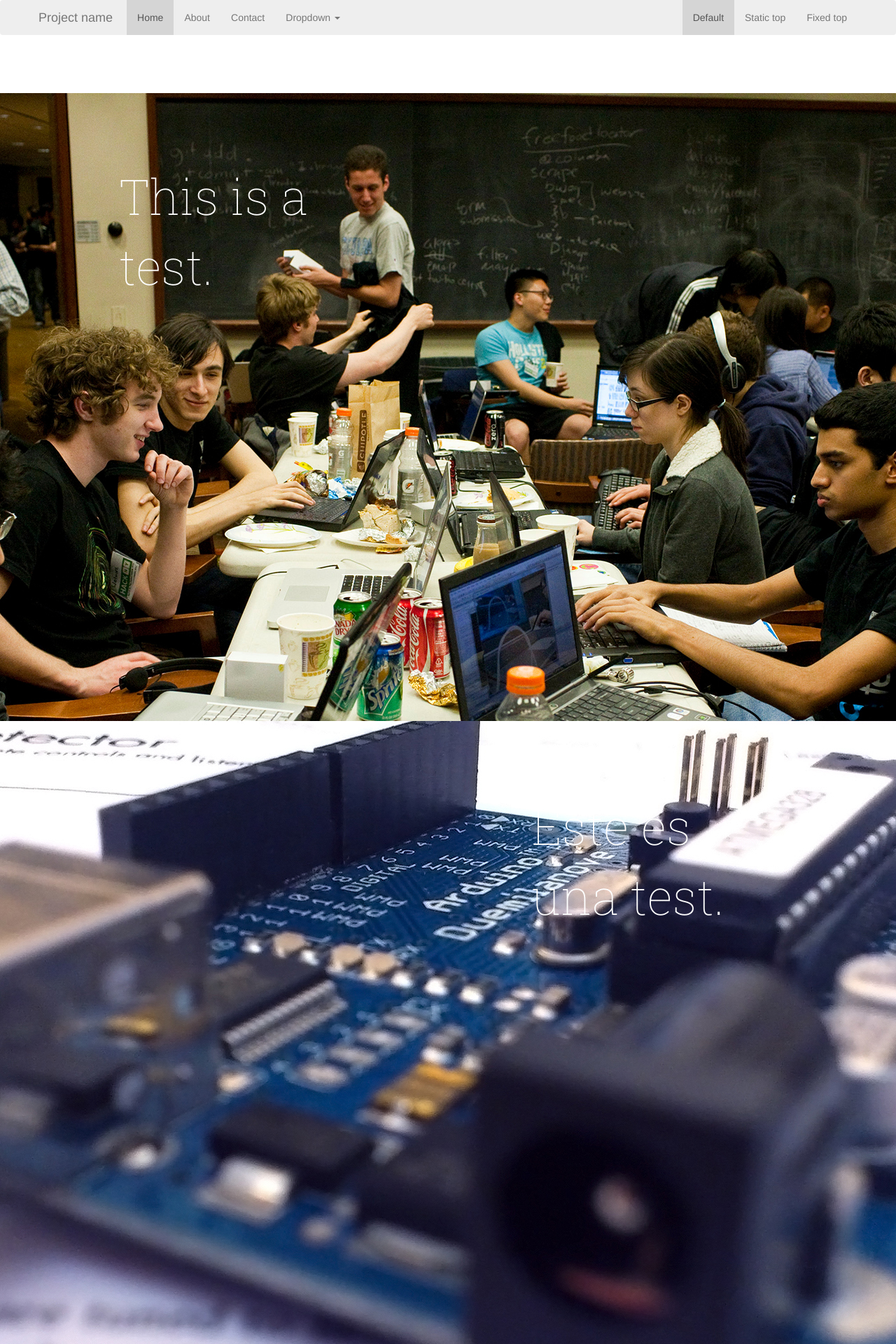
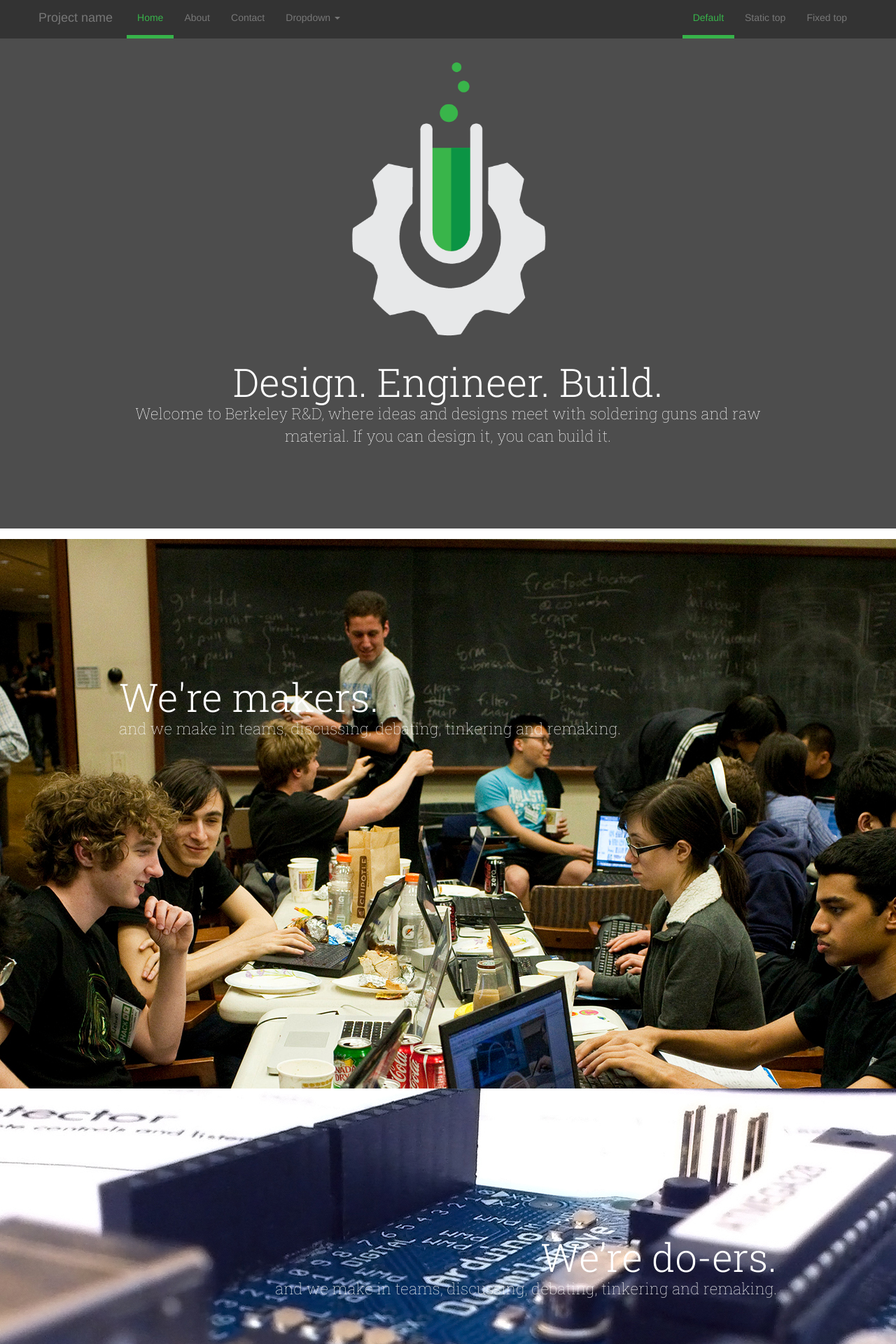
Before and after one commit to mngyuan/berkeleyRND, a Flask app: page / in a window 1280 px wide. Shown: the top 1920 px of the page at 70% size. Run offline with Flask 2, Linux system fonts and the light colour scheme; some libraries are stand-ins or nearby versions.

Commit message:
finished landing page content
navbar reskin in progress, need to rethink templated content

```diff
--- a/app/static/common.css
+++ b/app/static/common.css
@@ -11,7 +11,30 @@ body {
 p {
   font-family: 'Roboto Slab', 'Helvetica Neue', sans-serif;
   font-weight: 200;
+  font-size:0.8em;
+}
+
+p.title {
+  font-weight: 300;
   font-size:2em;
+  margin-bottom: -10px;
+}
+
+.navbar {
+  margin-bottom: 0px;
+  background-color: #333333;
+  border-radius: 0px;
+}
+
+.navbar-nav>.active>a {
+  background-color: #333333;
+}
+.navbar-nav>li>a {
+  font-weight: 500;
+}
+.navbar-nav>li.active>a {
+  color: #37b34a;
+  border-bottom: 5px solid #37b34a;
 }
 
 /* Wrapper for page content to push down footer */
--- a/app/static/home.css
+++ b/app/static/home.css
@@ -3,19 +3,20 @@
 */
 
 .float-left{
-  font-size: 2.5em;
+  font-size: 2em;
   float: left;
   margin: 0 0 0 20px;
 }
 
 .float-right{
-  font-size: 2.5em;
+  font-size: 2em;
   float: right;
   margin: 0 20px 0 0;
+  text-align: right;
 }
 
 .center{
-  font-size: 2.5em;
+  font-size: 2em;
   padding: 80px 0 0 0;
   text-align: center;
 }
@@ -28,13 +29,13 @@
 }
 
 .story .float-left, .story .float-right{
-  padding: 100px 0 0 0;
+  padding: 200px 0 0 0;
   position: relative;
-  width: 350px;
+  width: 75%;
 }
 
 #intro, #second, #third, #fourth{
-  height: 900px;
+  height: 800px;
   width: 100%;
   color: white;
   margin: 0 auto 0 auto;
@@ -43,20 +44,28 @@
 }
 
 #intro {
+  height: 700px;
+  background: #4d4d4d;
+  background-attachment: fixed;
+  background-position: 50% 0px;
+  background-repeat: no-repeat no-repeat;
+}
+
+#second {
   background:url(images/hackathon.jpg) 50% 0 no-repeat fixed;
   background-attachment: fixed;
   background-position: 50% 0px;
   background-repeat: no-repeat no-repeat;
 }
 
-#second {
+#third {
   background:url(images/arduino.jpg) 50% 0 no-repeat fixed;
   background-attachment: fixed;
   background-position: 50% 0px;
   background-repeat: no-repeat no-repeat;
 }
 
-#third {
+#fourth {
   background:url(images/sublime.jpg) 50% 0 no-repeat fixed;
   background-attachment: fixed;
   background-position: 50% 0px;
--- a/app/templates/base.html
+++ b/app/templates/base.html
@@ -26,8 +26,6 @@
 
 
 <body>
-  <div id="wrap">
-
     <!-- Static navbar -->
   <div class="navbar">
     <div class="container">
@@ -74,6 +72,8 @@
   </div>
   -->
 
+  <!--
+  TODO: rethink content location
   <div class="container">
     {% with msgs = get_flashed_messages() %}
     {% if msgs %}
@@ -87,14 +87,15 @@
 
     {% block textcontent %}{% endblock %}
   </div>
+  -->
 
   {% block content %}{% endblock %}
 
-  </div> <!-- /wrap -->
+
 
   <div id="footer">
     <div class="container">
-      <p class="text-muted credit">A test design for allen and kevin.
+      <p class="text-muted credit">A test design for Berkeley RND.
         <small>Website code structured with some bootstrappin'</small></p>
     </div>
   </div>
--- a/app/templates/index.html
+++ b/app/templates/index.html
@@ -25,14 +25,12 @@
 
 
 
-{% block textcontent %}
-<!--
+<!--{% block textcontent %}
       <div class="page-header">
         <h1>Berkeley RND</h1>
         <p>We're makers, do-ers, tinker-ers, whatever you want to call it, and I'm coding way too late at night to be writing lorem ipsums.</p>
       </div>
--->
-{% endblock %}
+{% endblock %}-->
 
 
 
@@ -47,24 +45,38 @@
 
 <div id="intro">
   <div class="story">
-    <div class="float-left">
-      <p>This is a test.</p>
+    <div class="center">
+      <img src="{{ url_for('static', filename='images/logo dark.png') }}" style="height: 60%; width: auto; margin-top:-50px;">
+      <p class="title">Design. Engineer. Build.</p>
+      <p>Welcome to Berkeley R&amp;D, where ideas and designs meet with soldering guns
+        and raw material. If you can design it, you can build it.</p>
     </div>
   </div>
 </div>
 
 <div id="second">
   <div class="story">
-    <div class="float-right">
-  	  <p>Este es una test.</p>
+    <div class="float-left">
+  	  <p class="title">We're makers.</p>
+      <p>and we make in teams, discussing, debating, tinkering and remaking.</p>
     </div>
   </div>
 </div>
 
 <div id="third">
   <div class="story">
-    <div class="center">
-  	  <p>Early morning, chillaxing and coding.</p>
+    <div class="float-right">
+      <p class="title">We’re do-ers.</p>
+      <p>and we make in teams, discussing, debating, tinkering and remaking.</p>
+    </div>
+  </div>
+</div>
+
+<div id="fourth">
+  <div class="story">
+    <div class="center" style="margin-top: 100px;">
+      <p class="title">I wish that</p>
+      <p>these goddamn pictures had more vibrant colors in them. hi shum this is the actual website not the illustrator mockup.</p>
     </div>
   </div>
 </div>
```
Also changed, not shown: app/static/images/logo dark.png (added). Lines whose indentation alone changed are shown as unchanged.
